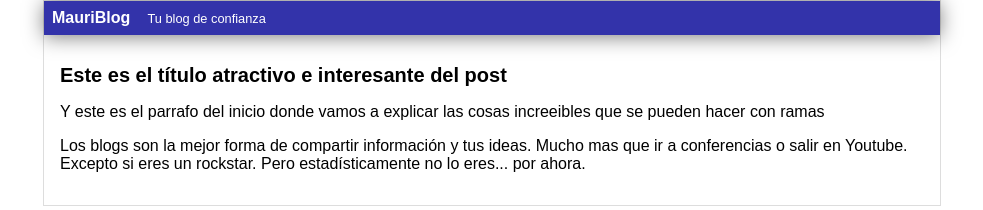
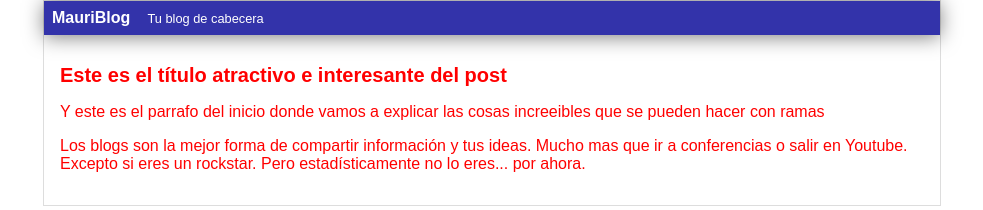
Before and after one commit to MauriGoizS/hyperblog, a plain HTML site: page blogpost.html in a window 1280 px wide. Shown: the whole page, without its empty margins (148-1131 px from the left). Drawn offline with Linux system fonts and the light colour scheme.

Commit message:
Modifique la cabecera y cambie el color del texto

```diff
--- a/blogpost.html
+++ b/blogpost.html
@@ -11,7 +11,7 @@
     <div id="container">
         <div id="cabecera">
             MauriBlog
-            <span id="tagline">Tu blog de confianza</span>
+            <span id="tagline">Tu blog de cabecera</span>
         </div>
         <div id="post">
             <h1>Este es el título atractivo e interesante del post</h1>
--- a/css/estilos.css
+++ b/css/estilos.css
@@ -1,5 +1,5 @@
 body {
-    color:black;
+    color:red;
     text-align: center;
     font-family: Arial;
     font-size: 16px;
```
